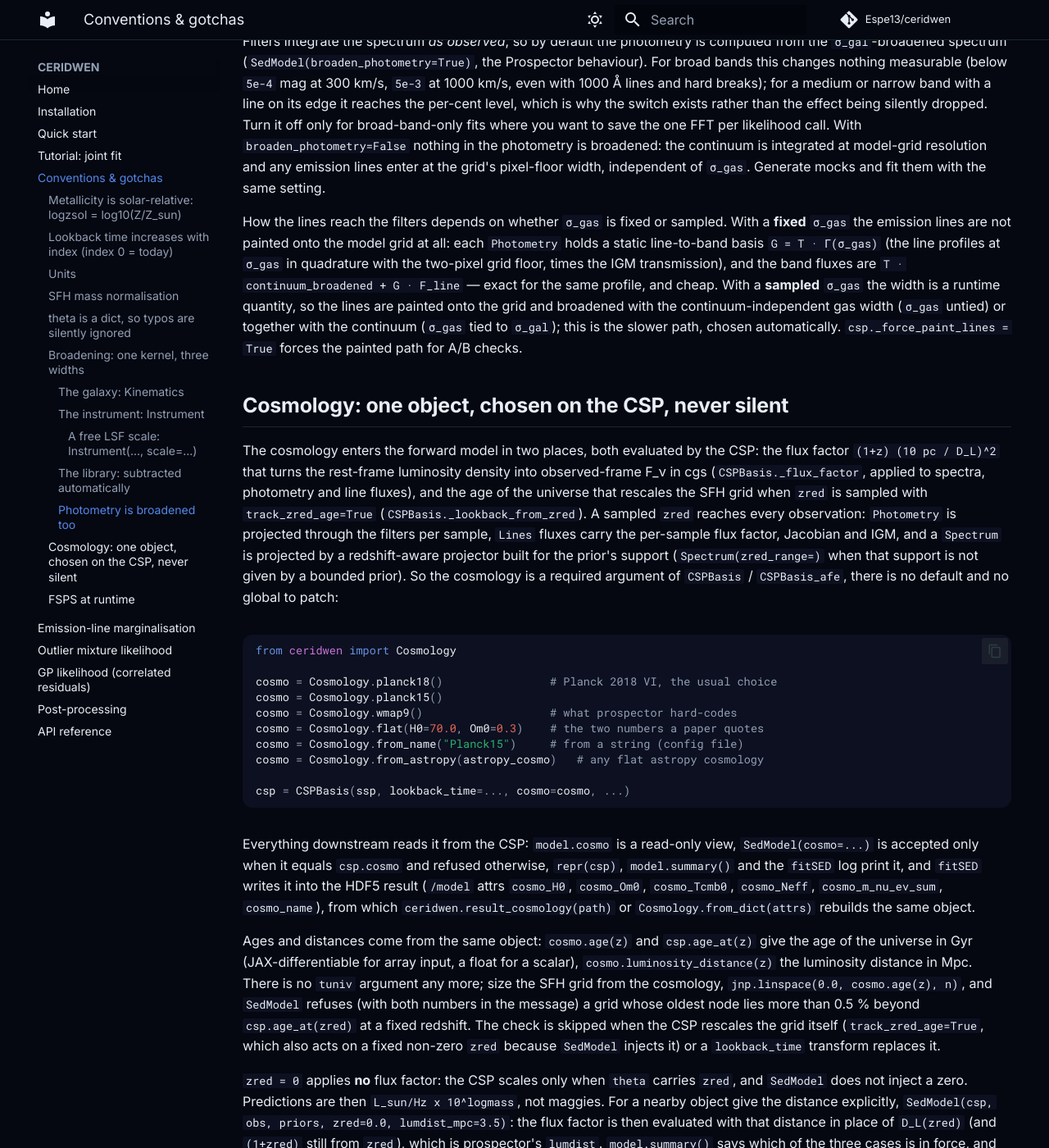
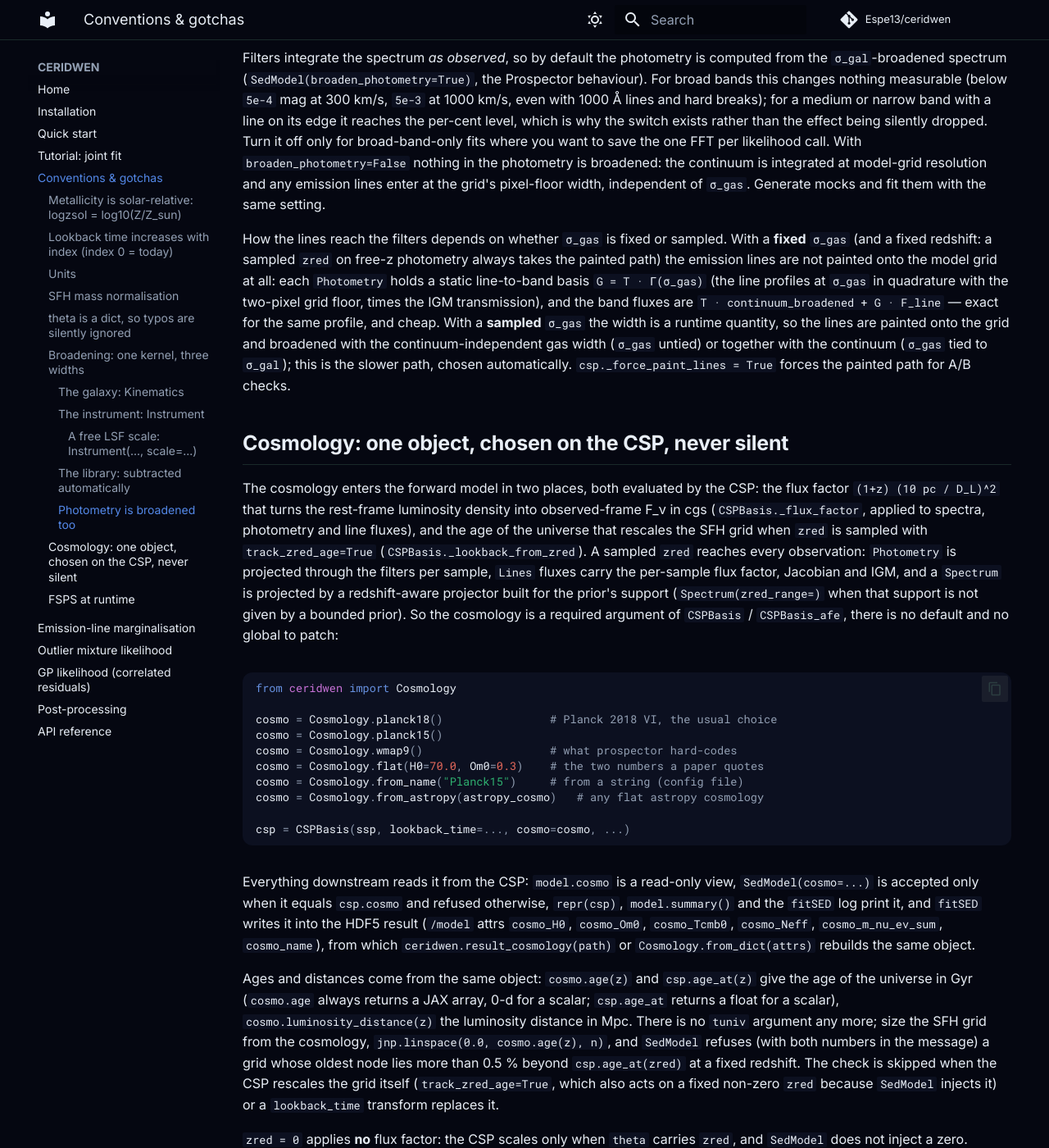
Before and after one commit to Espe13/ceridwen, an MkDocs documentation site: the page built from docs/conventions.md, in a window 1280 px wide and 1400 px high, scrolled down 4699 px. Shown: the whole window at 82% size. Built offline with MkDocs 1.6.1 and Material for MkDocs 9.7.7, drawn with Linux system fonts in a browser that asks for light colours; comment, search, counter and statistics services are not loaded; some of the changed text lies outside the part shown.

Commit message:
B3-016: conventions/quickstart/api docs match mask_lines, line painting, cosmo.age and the DustEmission class
Co-Authored-By: Claude Opus 5.5 (1M context) <noreply@anthropic.com>

```diff
--- a/docs/conventions.md
+++ b/docs/conventions.md
@@ -47,7 +47,7 @@ safe".
 |---|---|
 | Model wavelength grid (`csp.wave`) | Å, vacuum, rest frame |
 | `Spectrum` pixel wavelengths (data) | Å, vacuum, **observed frame** (model is redshifted onto them) |
-| `Lines` wavelengths / `mask_lines` centres | Å, vacuum, **rest frame** (redshifted internally) |
+| `Lines` wavelengths / `mask_lines` centres | Å, vacuum, **rest frame** (`Lines`: redshifted internally; `Spectrum.mask_lines(..., zred=z)`: by the `zred` you pass, default 0) |
 | `csp.get_spectrum(theta)` (model grid) | rest-frame L_ν in L☉ Hz⁻¹ per M☉ (no mass, distance or IGM) |
 | `Spectrum` predictions (`model.predict`) | observed-frame F_ν in erg s⁻¹ cm⁻² Hz⁻¹ (cgs; × 1e32 for nJy), only with a redshift or `lumdist_mpc` in force |
 | Broadband fluxes | AB maggies |
@@ -217,7 +217,8 @@ width, independent of `σ_gas`. Generate mocks and fit them with the same
 setting.
 
 How the lines reach the filters depends on whether `σ_gas` is fixed or
-sampled. With a **fixed** `σ_gas` the emission lines are not painted onto the
+sampled. With a **fixed** `σ_gas` (and a fixed redshift: a sampled `zred` on
+free-z photometry always takes the painted path) the emission lines are not painted onto the
 model grid at all: each `Photometry` holds a static line-to-band basis
 `G = T · Γ(σ_gas)` (the line profiles at `σ_gas` in quadrature with the
 two-pixel grid floor, times the IGM transmission), and the band fluxes are
@@ -264,8 +265,8 @@ log print it, and `fitSED` writes it into the HDF5 result (`/model` attrs
 `Cosmology.from_dict(attrs)` rebuilds the same object.
 
 Ages and distances come from the same object: `cosmo.age(z)` and
-`csp.age_at(z)` give the age of the universe in Gyr (JAX-differentiable for
-array input, a float for a scalar), `cosmo.luminosity_distance(z)` the
+`csp.age_at(z)` give the age of the universe in Gyr (`cosmo.age` always returns a JAX
+array, 0-d for a scalar; `csp.age_at` returns a float for a scalar), `cosmo.luminosity_distance(z)` the
 luminosity distance in Mpc. There is no `tuniv` argument any more; size the
 SFH grid from the cosmology, `jnp.linspace(0.0, cosmo.age(z), n)`, and
 `SedModel` refuses (with both numbers in the message) a grid whose oldest
```
Also changed, not shown: docs/api.md (+1 -1 lines), docs/quickstart.md (+2 -2 lines).
